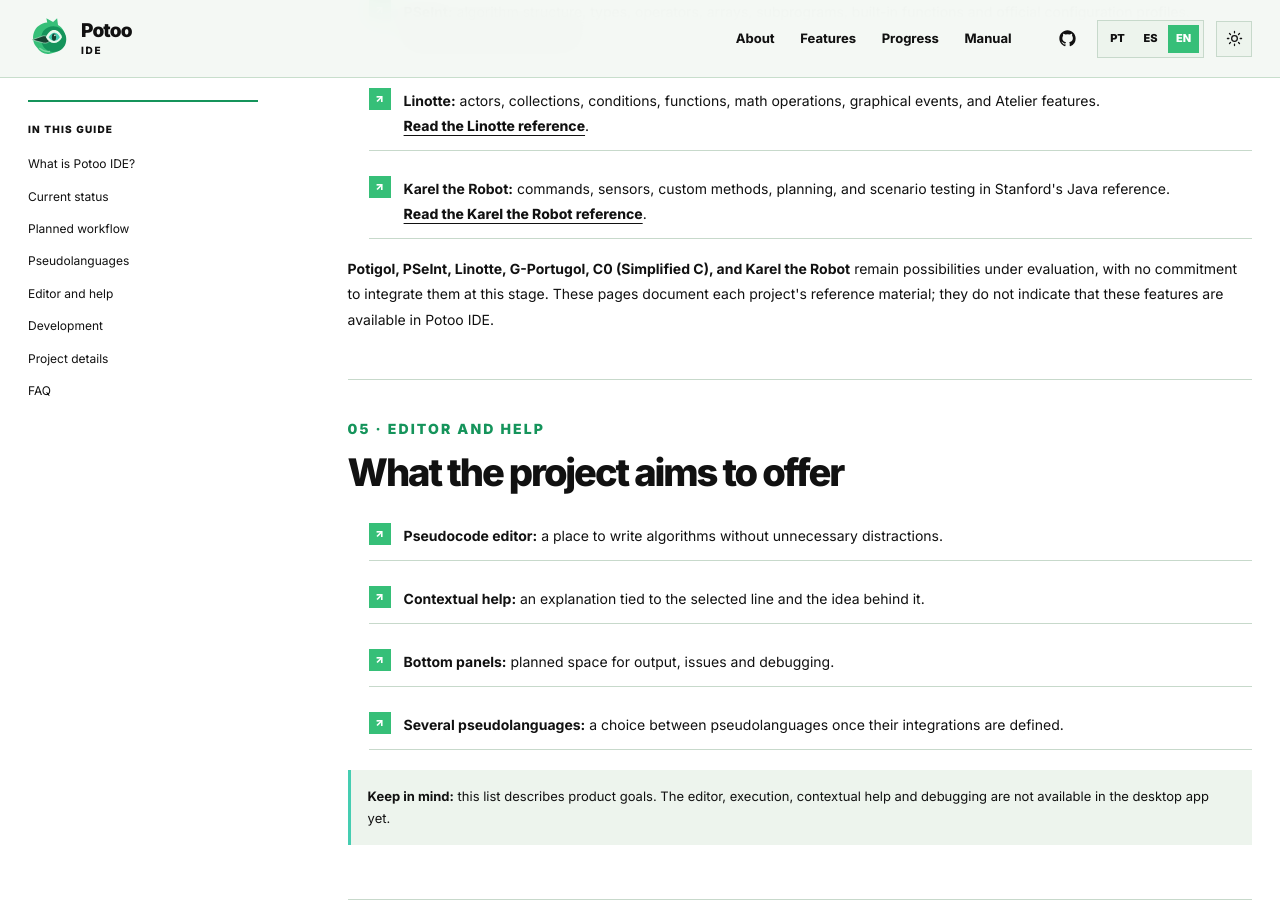
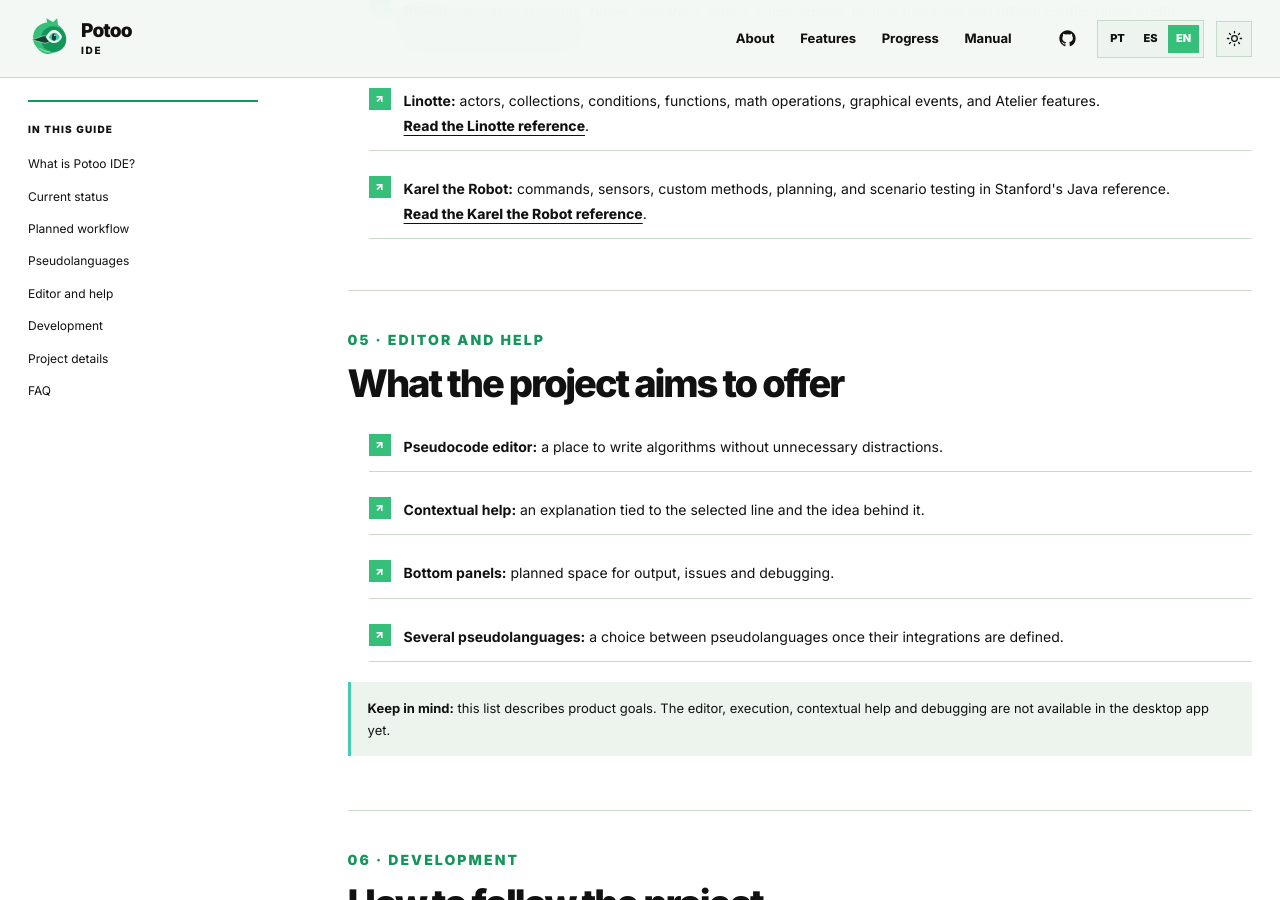
Before and after one commit to diegopn/potoo-site, a Jekyll site: the page built from en/manual/index.html, in a window 1280 px wide and 900 px high, scrolled down 2290 px. Built offline with Jekyll 4.4.1, drawn with Linux system fonts in a browser that asks for light colours.

Commit message:
Remove evaluation note from manual list

```diff
--- a/en/manual/index.html
+++ b/en/manual/index.html
@@ -92,7 +92,6 @@ body_class: manual-page
             <li><span><strong>Linotte:</strong> actors, collections, conditions, functions, math operations, graphical events, and Atelier features.<br><a href="{{ '/en/manual/linotte/' | relative_url }}">Read the Linotte reference</a>.</span></li>
             <li><span><strong>Karel the Robot:</strong> commands, sensors, custom methods, planning, and scenario testing in Stanford's Java reference.<br><a href="{{ '/en/manual/karel/' | relative_url }}">Read the Karel the Robot reference</a>.</span></li>
           </ul>
-          <p><strong>Potigol, PSeInt, Linotte, G-Portugol, C0 (Simplified C), and Karel the Robot</strong> remain possibilities under evaluation, with no commitment to integrate them at this stage. These pages document each project's reference material; they do not indicate that these features are available in Potoo IDE.</p>
         </section>
 
         <section id="recursos">
--- a/es/manual/index.html
+++ b/es/manual/index.html
@@ -92,7 +92,6 @@ body_class: manual-page
             <li><span><strong>Linotte:</strong> actores, colecciones, condiciones, funciones, operaciones matemáticas, eventos gráficos y funciones del Atelier.<br><a href="{{ '/es/manual/linotte/' | relative_url }}">Leer la referencia de Linotte</a>.</span></li>
             <li><span><strong>Karel the Robot:</strong> comandos, sensores, métodos propios, planificación y pruebas de escenarios en la referencia Java de Stanford.<br><a href="{{ '/es/manual/karel/' | relative_url }}">Leer la referencia de Karel the Robot</a>.</span></li>
           </ul>
-          <p><strong>Potigol, PSeInt, Linotte, G-Portugol, C0 (C simplificado) y Karel the Robot</strong> siguen como posibilidades en evaluación, sin compromiso de integración en esta etapa. La documentación presenta referencias de cada proyecto; no indica que estos recursos estén disponibles en Potoo IDE.</p>
         </section>
 
         <section id="recursos">
--- a/manual/index.html
+++ b/manual/index.html
@@ -92,7 +92,6 @@ body_class: manual-page
             <li><span><strong>Linotte:</strong> atores, coleções, condições, funções, operações matemáticas, eventos gráficos e recursos do Atelier.<br><a href="{{ '/manual/linotte/' | relative_url }}">Ler a referência de Linotte</a>.</span></li>
             <li><span><strong>Karel the Robot:</strong> comandos, sensores, métodos próprios, planejamento e testes de cenários na referência Java da Stanford.<br><a href="{{ '/manual/karel/' | relative_url }}">Ler a referência de Karel the Robot</a>.</span></li>
           </ul>
-          <p><strong>Potigol, PSeInt, Linotte, G-Portugol, C0 (C Simplificado) e Karel the Robot</strong> seguem como possibilidades em avaliação, sem compromisso de integração nesta etapa. A documentação apresenta as referências de cada projeto; ela não indica disponibilidade desses recursos no Potoo IDE.</p>
         </section>
 
         <section id="recursos">
```
